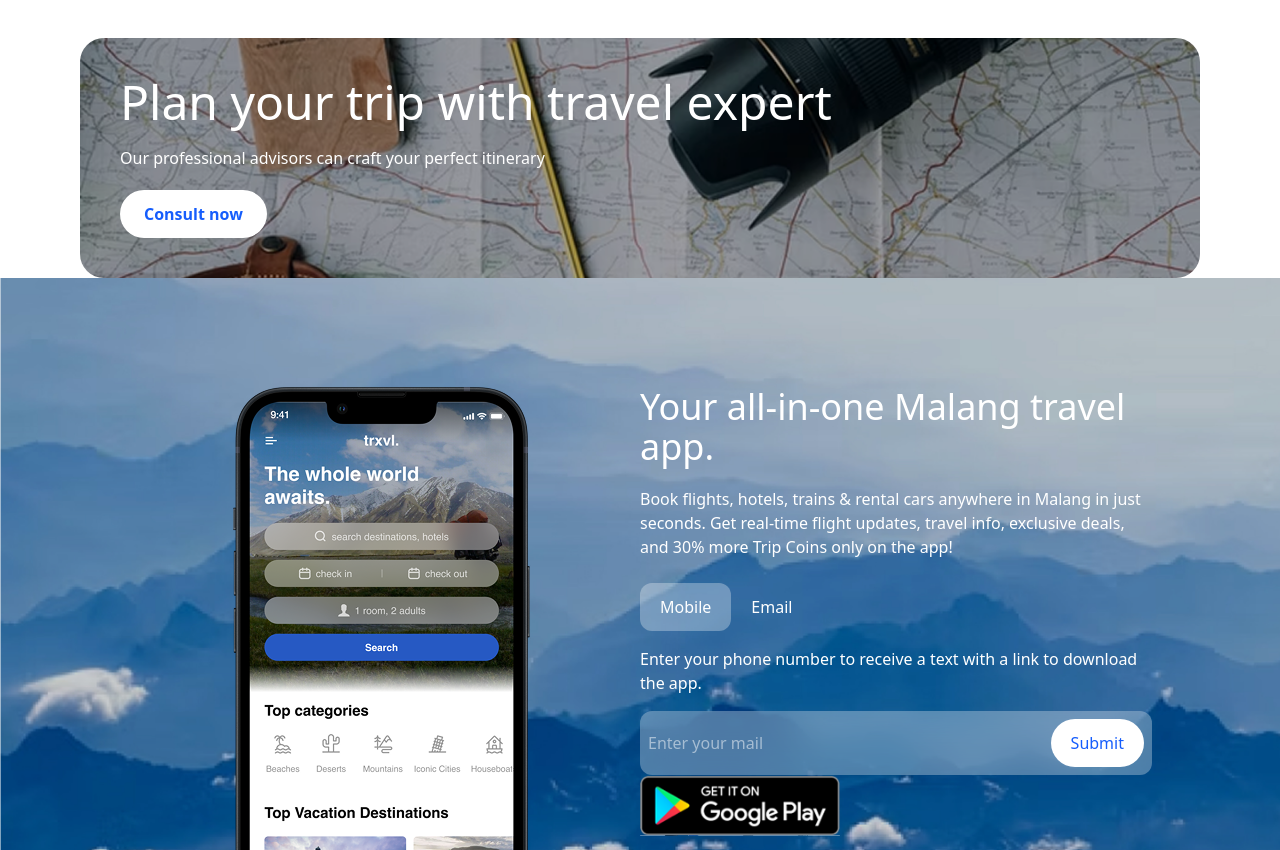
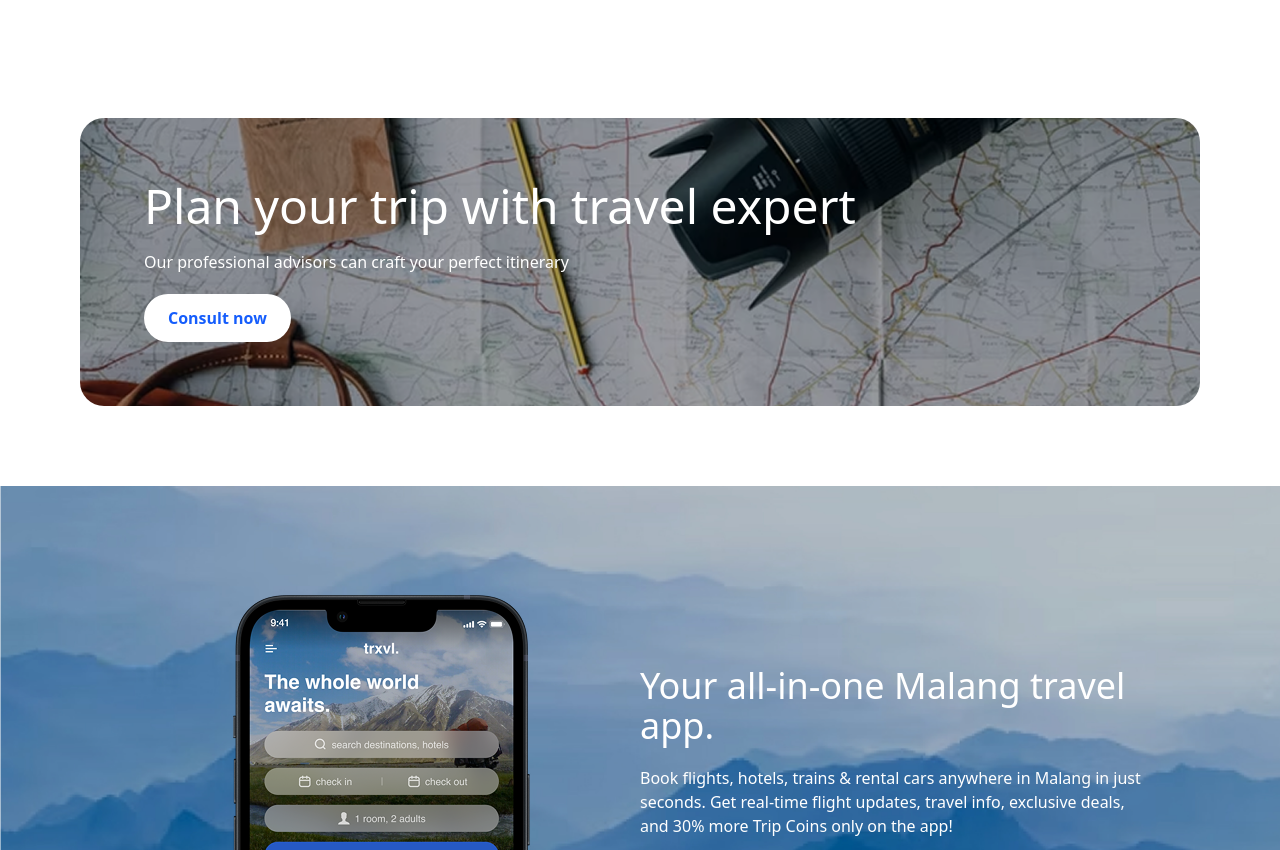
Before and after one commit to afif5000/Tugas-pertemuan-17, a plain HTML site: page index.html in a window 1280 px wide. Shown: the part 1630-2480 px from the top of the page. Drawn offline with nearby package versions, Linux system fonts and the light colour scheme.

Commit message:
sedikit perubahan pada index.html

```diff
--- a/index.html
+++ b/index.html
@@ -99,7 +99,7 @@
 
       <section class="w-full">
         <div
-          class="bg-[url(peta.png)] rounded-3xl flex flex-col p-10 bg-cover gap-5 mx-20"
+          class="bg-[url(peta.png)] rounded-3xl flex flex-col p-16 bg-cover gap-5 mx-20 m-auto my-20"
         >
           <h2 class="text-white text-5xl">Plan your trip with travel expert</h2>
           <p class="text-white">
@@ -127,7 +127,7 @@
            </div>
 
 
-        <div class="gap-5 justify-between">
+        <div class=" flex gap-5 justify-between">
             <div class="text-white flex flex-col gap-4">
              <div class="flex">
         <button
```
